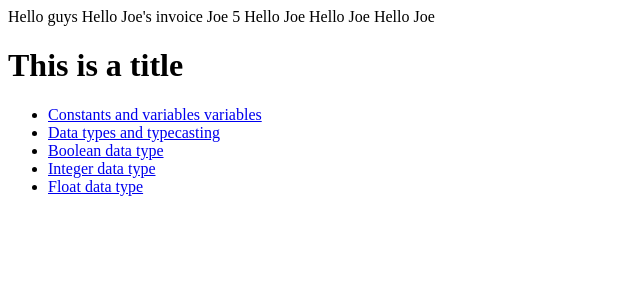
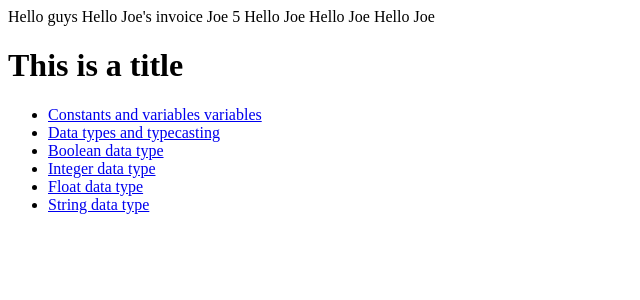
Before and after one commit to jorgearmas/PHP_Path, a PHP site: page / in a window 1280 px wide. Shown: the top 300 px of the page, without its empty margins (0-640 px from the left). Run offline with PHP 8.4, Linux system fonts and the light colour scheme.

Commit message:
HL added

```diff
--- a/index.php
+++ b/index.php
@@ -55,6 +55,7 @@
         <li><a href="./_04_boolean_data_types.php">Boolean data type</a></li>
         <li><a href="./_05_integer_data_types.php">Integer data type</a></li>
         <li><a href="./_06_float_data_types.php">Float data type</a></li>
+        <li><a href="./_07_string_data_types.php">String data type</a></li>
     </ul>
 </body>
 </html>
```
